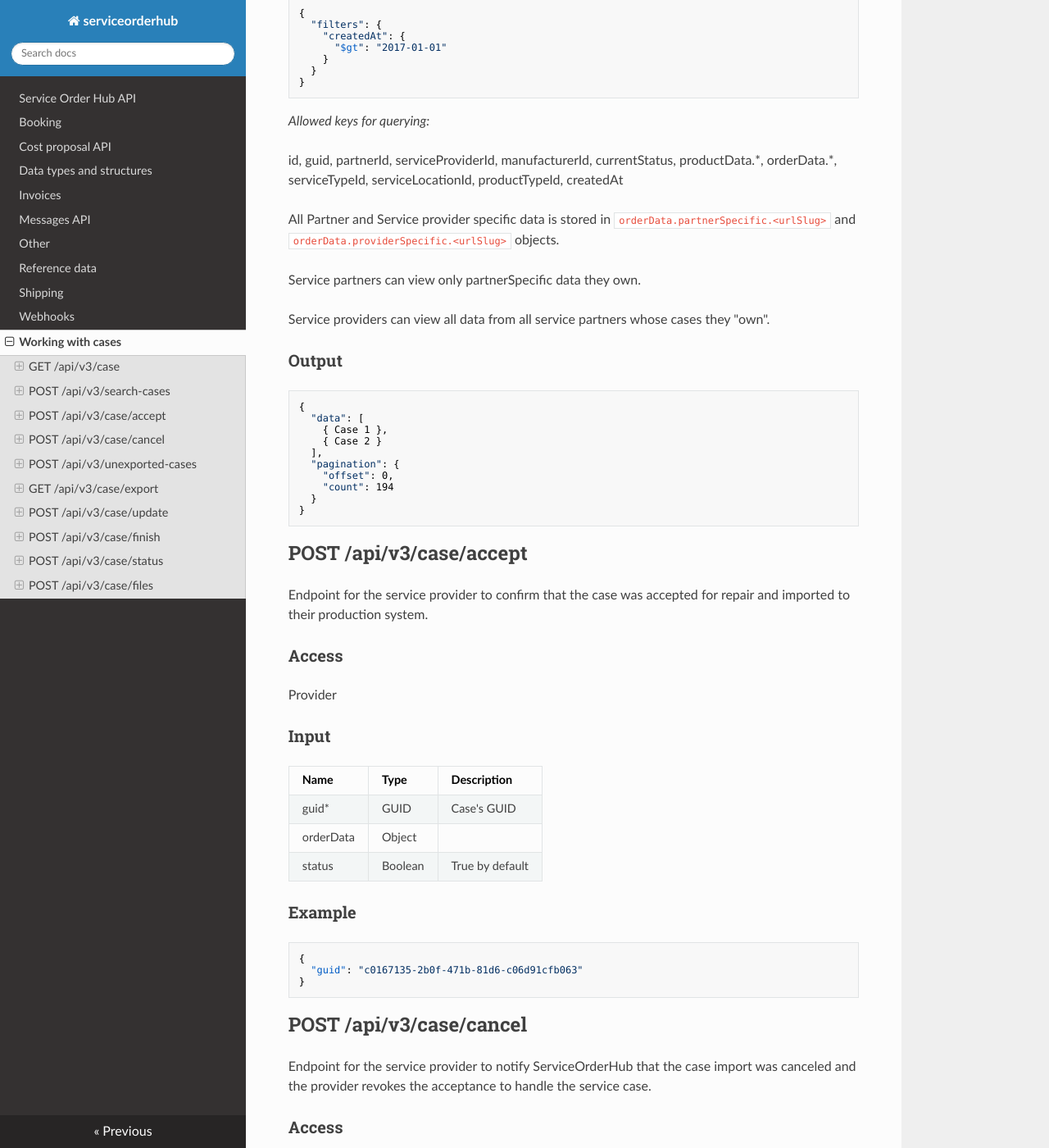
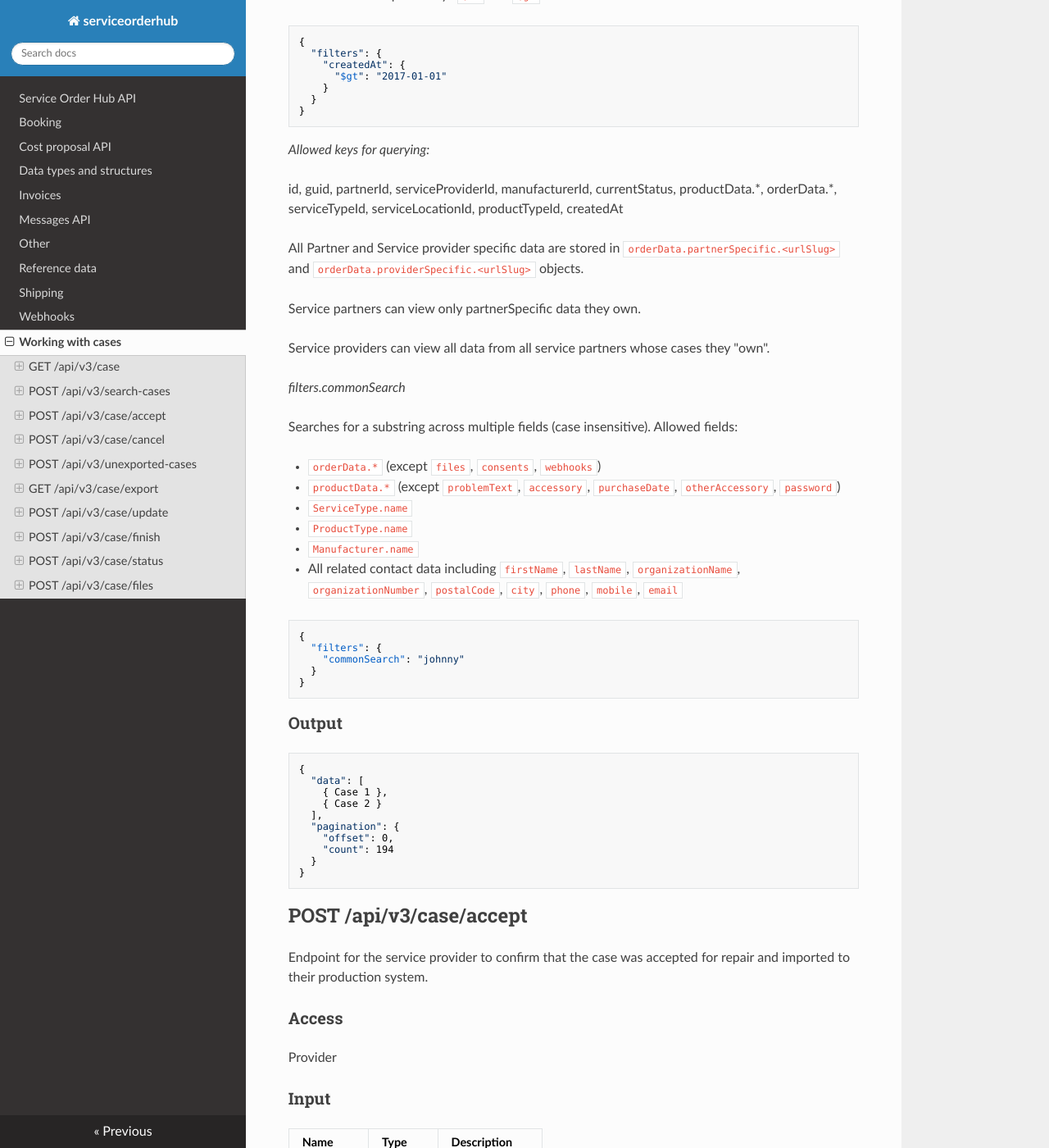
Before and after one commit to infocareworkshop/serviceorderhub-docs, an MkDocs documentation site: the page built from docs/Working with cases.md, in a window 1280 px wide and 1400 px high, scrolled down 3068 px. Shown: the whole window at 82% size. Built offline with MkDocs 1.6.1, drawn with Linux system fonts in a browser that asks for light colours; nearby versions of some CDN libraries; some of the changed text lies outside the part shown.

Commit message:
Update Working with cases.md

````diff
--- a/docs/Working with cases.md
+++ b/docs/Working with cases.md
@@ -151,6 +151,7 @@ Partner, Provider
 | Name                | Type     | Description               |
 |---------------------|----------|---------------------------|
 | filters             | Object   | Search query              |
+| filters.commonSearch| String   | Search by substring       |
 | pagination          | Object   | Pagination settings       |
 | pagination.offset   | Int      | Default - 0               |
 | pagination.limit    | Int      | Default - 10, max - 100   |
@@ -191,13 +192,32 @@ id, guid, partnerId, serviceProviderId, manufacturerId, currentStatus,
 productData.\*, orderData.\*, serviceTypeId, serviceLocationId,
 productTypeId, createdAt
 
-All Partner and Service provider specific data is stored in
+All Partner and Service provider specific data are stored in
 `orderData.partnerSpecific.<urlSlug>` and
 `orderData.providerSpecific.<urlSlug>` objects.
 
 Service partners can view only partnerSpecific data they own.
 
 Service providers can view all data from all service partners whose cases they "own".
+
+*filters.commonSearch*
+
+Searches for a substring across multiple fields (case insensitive). Allowed fields:
+
+- `orderData.*` (except `files`, `consents`, `webhooks`)
+- `productData.*` (except `problemText`, `accessory`, `purchaseDate`, `otherAccessory`, `password`)
+- `ServiceType.name`
+- `ProductType.name`
+- `Manufacturer.name`
+- All related contact data including `firstName`, `lastName`, `organizationName`, `organizationNumber`, `postalCode`, `city`, `phone`, `mobile`, `email`
+
+```
+{
+  "filters": {
+    "commonSearch": "johnny"
+  }
+}
+```
 
 ### Output
 
````
